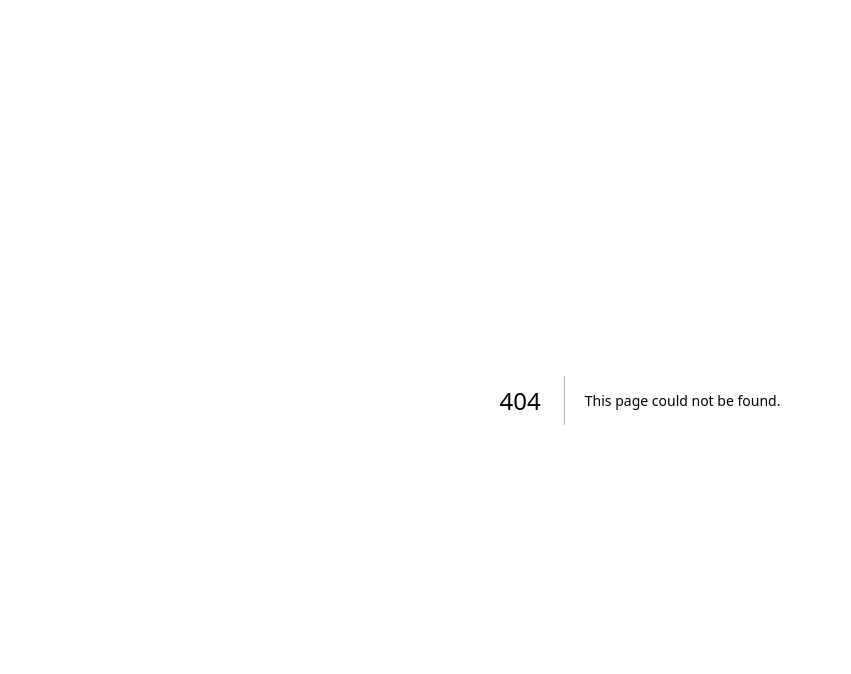
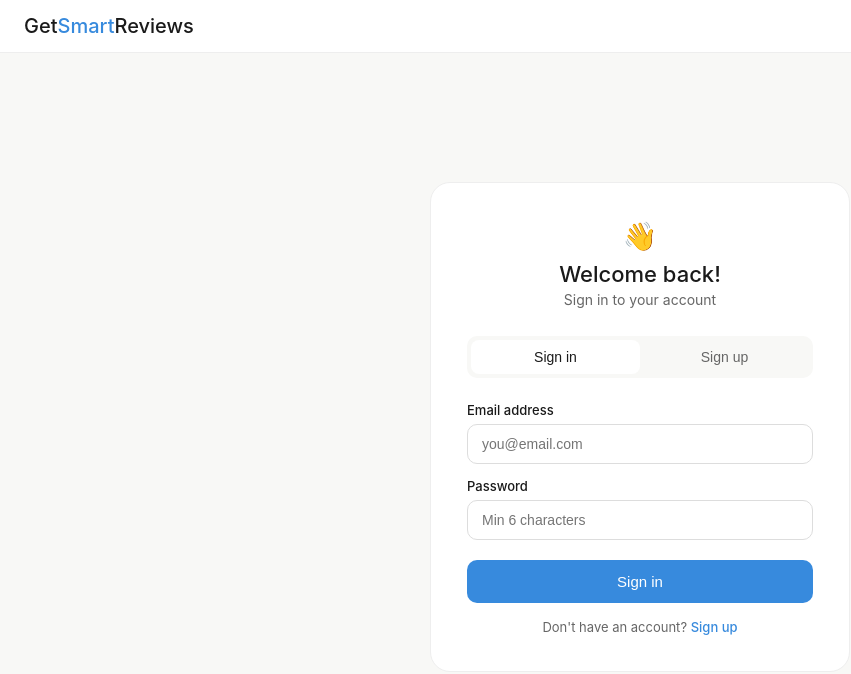
Before and after one commit to samkaran9735-ui/reviewhub, a Next.js app: page /login in a window 1280 px wide. Before the commit this address had no page. Shown: the top 674 px of the page, without its empty margins (0-851 px from the left). Built offline with nearby package versions, Linux system fonts and the light colour scheme.

Commit message:
add login and signup page

```diff
--- /dev/null
+++ b/app/login/page.tsx
@@ -0,0 +1,152 @@
+'use client'
+
+import { useState } from 'react'
+import Link from 'next/link'
+import { supabase } from '../../lib/supabase'
+import { useRouter } from 'next/navigation'
+
+export default function LoginPage() {
+  const [isLogin, setIsLogin] = useState(true)
+  const [email, setEmail] = useState('')
+  const [password, setPassword] = useState('')
+  const [name, setName] = useState('')
+  const [loading, setLoading] = useState(false)
+  const [message, setMessage] = useState('')
+  const [error, setError] = useState('')
+  const router = useRouter()
+
+  async function handleSubmit() {
+    setLoading(true)
+    setError('')
+    setMessage('')
+
+    if (isLogin) {
+      const { error } = await supabase.auth.signInWithPassword({ email, password })
+      if (error) {
+        setError(error.message)
+      } else {
+        setMessage('Logged in successfully!')
+        setTimeout(() => router.push('/'), 1000)
+      }
+    } else {
+      const { error } = await supabase.auth.signUp({
+        email,
+        password,
+        options: { data: { name } }
+      })
+      if (error) {
+        setError(error.message)
+      } else {
+        setMessage('Account created! Please check your email to verify your account.')
+      }
+    }
+    setLoading(false)
+  }
+
+  return (
+    <div style={{ minHeight: '100vh', background: '#f8f8f6', display: 'flex', flexDirection: 'column' }}>
+
+      <nav style={{ background: '#fff', borderBottom: '1px solid #eee', padding: '14px 24px', display: 'flex', alignItems: 'center', justifyContent: 'space-between' }}>
+        <Link href="/" style={{ fontSize: '20px', fontWeight: '500', textDecoration: 'none', color: '#1a1a1a' }}>
+          Get<span style={{ color: '#378ADD' }}>Smart</span>Reviews
+        </Link>
+      </nav>
+
+      <div style={{ flex: 1, display: 'flex', alignItems: 'center', justifyContent: 'center', padding: '24px' }}>
+        <div style={{ background: '#fff', border: '1px solid #eee', borderRadius: '20px', padding: '36px', width: '100%', maxWidth: '420px' }}>
+
+          <div style={{ textAlign: 'center', marginBottom: '28px' }}>
+            <div style={{ fontSize: '28px', marginBottom: '8px' }}>👋</div>
+            <h1 style={{ fontSize: '22px', fontWeight: '500', color: '#1a1a1a', marginBottom: '4px' }}>
+              {isLogin ? 'Welcome back!' : 'Create your account'}
+            </h1>
+            <p style={{ fontSize: '14px', color: '#666' }}>
+              {isLogin ? 'Sign in to your account' : 'Join thousands of smart buyers'}
+            </p>
+          </div>
+
+          <div style={{ display: 'flex', gap: '0', marginBottom: '24px', background: '#f8f8f6', borderRadius: '10px', padding: '4px' }}>
+            <button
+              onClick={() => setIsLogin(true)}
+              style={{ flex: 1, padding: '9px', border: 'none', borderRadius: '8px', fontSize: '14px', cursor: 'pointer', background: isLogin ? '#fff' : 'transparent', color: isLogin ? '#1a1a1a' : '#666', fontWeight: isLogin ? '500' : '400' }}
+            >
+              Sign in
+            </button>
+            <button
+              onClick={() => setIsLogin(false)}
+              style={{ flex: 1, padding: '9px', border: 'none', borderRadius: '8px', fontSize: '14px', cursor: 'pointer', background: !isLogin ? '#fff' : 'transparent', color: !isLogin ? '#1a1a1a' : '#666', fontWeight: !isLogin ? '500' : '400' }}
+            >
+              Sign up
+            </button>
+          </div>
+
+          {!isLogin && (
+            <div style={{ marginBottom: '14px' }}>
+              <div style={{ fontSize: '13px', fontWeight: '500', color: '#1a1a1a', marginBottom: '6px' }}>Your name</div>
+              <input
+                type="text"
+                placeholder="e.g. Rahul Sharma"
+                value={name}
+                onChange={e => setName(e.target.value)}
+                style={{ width: '100%', padding: '11px 14px', border: '1px solid #ddd', borderRadius: '10px', fontSize: '14px', outline: 'none' }}
+              />
+            </div>
+          )}
+
+          <div style={{ marginBottom: '14px' }}>
+            <div style={{ fontSize: '13px', fontWeight: '500', color: '#1a1a1a', marginBottom: '6px' }}>Email address</div>
+            <input
+              type="email"
+              placeholder="you@email.com"
+              value={email}
+              onChange={e => setEmail(e.target.value)}
+              style={{ width: '100%', padding: '11px 14px', border: '1px solid #ddd', borderRadius: '10px', fontSize: '14px', outline: 'none' }}
+            />
+          </div>
+
+          <div style={{ marginBottom: '20px' }}>
+            <div style={{ fontSize: '13px', fontWeight: '500', color: '#1a1a1a', marginBottom: '6px' }}>Password</div>
+            <input
+              type="password"
+              placeholder="Min 6 characters"
+              value={password}
+              onChange={e => setPassword(e.target.value)}
+              style={{ width: '100%', padding: '11px 14px', border: '1px solid #ddd', borderRadius: '10px', fontSize: '14px', outline: 'none' }}
+            />
+          </div>
+
+          {error && (
+            <div style={{ background: '#FCEBEB', color: '#A32D2D', padding: '10px 14px', borderRadius: '8px', fontSize: '13px', marginBottom: '14px' }}>
+              {error}
+            </div>
+          )}
+
+          {message && (
+            <div style={{ background: '#EAF3DE', color: '#3B6D11', padding: '10px 14px', borderRadius: '8px', fontSize: '13px', marginBottom: '14px' }}>
+              {message}
+            </div>
+          )}
+
+          <button
+            onClick={handleSubmit}
+            disabled={loading}
+            style={{ width: '100%', padding: '13px', background: loading ? '#aaa' : '#378ADD', color: '#fff', border: 'none', borderRadius: '10px', fontSize: '15px', fontWeight: '500', cursor: loading ? 'not-allowed' : 'pointer' }}
+          >
+            {loading ? 'Please wait...' : isLogin ? 'Sign in' : 'Create account'}
+          </button>
+
+          <div style={{ textAlign: 'center', marginTop: '16px', fontSize: '13px', color: '#666' }}>
+            {isLogin ? "Don't have an account? " : "Already have an account? "}
+            <span
+              onClick={() => setIsLogin(!isLogin)}
+              style={{ color: '#378ADD', cursor: 'pointer', fontWeight: '500' }}
+            >
+              {isLogin ? 'Sign up' : 'Sign in'}
+            </span>
+          </div>
+
+        </div>
+      </div>
+    </div>
+  )
+}
```
